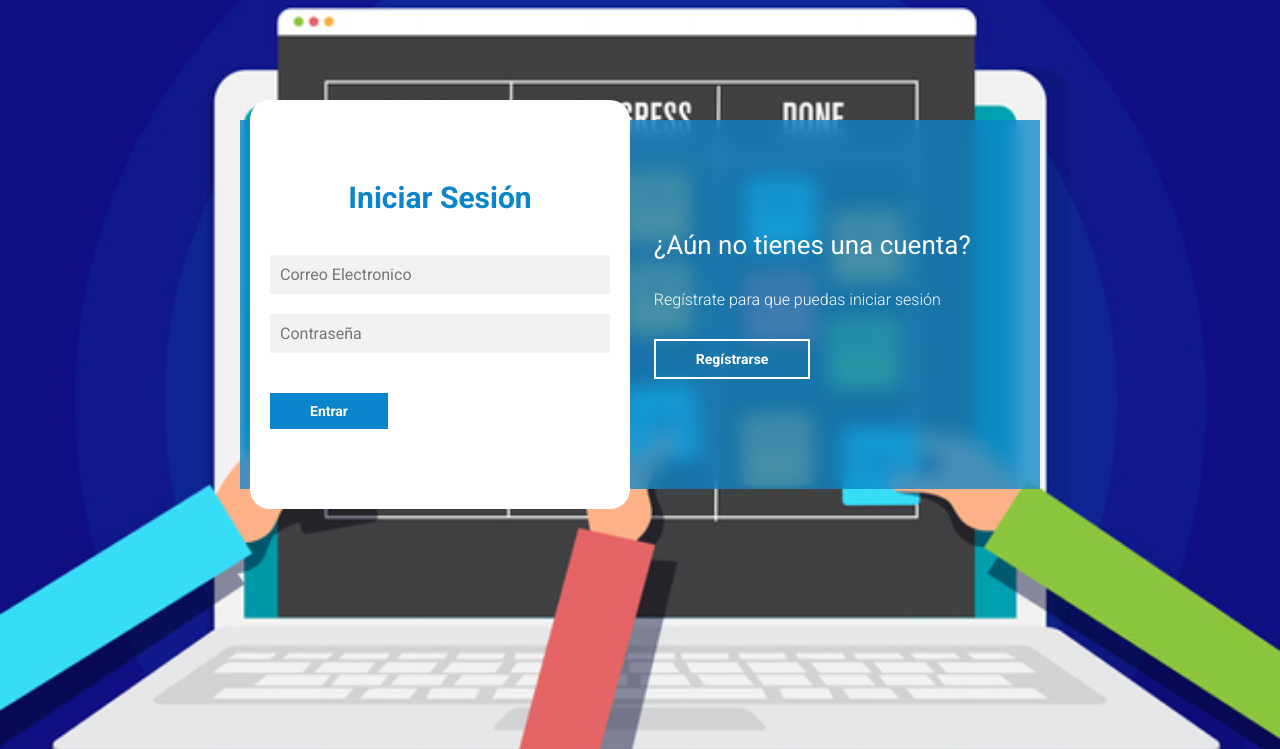
After one commit to BraPC/KANBANproyect, a PHP site: page /registro/registro.php in a window 1280 px wide. The commit adds this page. Shown: the top 749 px of the page. Run offline with PHP 8.4, Linux system fonts and the light colour scheme.

Commit message:
cambios para el registro de usuarios

```diff
--- a/CSS/style.css
+++ b/CSS/style.css
@@ -136,6 +136,7 @@ footer{
 li{
     display: list-item;
     text-align: -webkit-match-parent;
+	list-style: none;
 }
 .conteiner{
     display: flex;
--- /dev/null
+++ b/IMG/test.php
@@ -0,0 +1 @@
+l
--- /dev/null
+++ b/registro/cerrar_sesion.php
@@ -0,0 +1,5 @@
+<?php
+	session_start();
+	session_destroy();
+	header("location: ../index.php");
+?>
--- /dev/null
+++ b/registro/estilos.css
@@ -0,0 +1,176 @@
+*{
+    margin: 0;
+    padding: 0;
+    box-sizing: border-box;
+    text-decoration: none;
+    font-family: 'Roboto', sans-serif;
+}
+
+body{
+    background-image: url(Kanban4.jpg);
+    background-size: cover;
+    background-repeat: no-repeat;
+    background-position: center;
+    background-attachment: fixed;
+}
+
+main{
+    width: 100%;
+    padding: 20px;
+    margin: auto;
+    margin-top: 100px;
+}
+
+.contenedor__todo{
+    width: 100%;
+    max-width: 800px;
+    margin: auto;
+    position: relative;
+}
+
+.caja__trasera{
+    width: 100%;
+    padding: 10px 20px;
+    display: flex;
+    justify-content: center;
+    -webkit-backdrop-filter: blur(10px);
+    backdrop-filter: blur(10px);
+    background-color: rgba(10,132,202,0.75);
+
+}
+
+.caja__trasera div{
+    margin: 100px 40px;
+    color: white;
+    transition: all 500ms;
+}
+
+
+.caja__trasera div p,
+.caja__trasera button{
+    margin-top: 30px;
+}
+
+.caja__trasera div h3{
+    font-weight: 400;
+    font-size: 26px;
+}
+
+.caja__trasera div p{
+    font-size: 16px;
+    font-weight: 300;
+}
+
+.caja__trasera .button{
+    padding: 10px 40px;
+    border: 2px solid #fff;
+    font-size: 14px;
+    background: transparent;
+    font-weight: 600;
+    cursor: pointer;
+    color: white;
+    outline: none;
+    transition: all 300ms;
+}
+
+.caja__trasera .button:hover{
+    background: #fff;
+    color: #46A2FD;
+}
+
+/*Formularios*/
+
+.contenedor__login-register{
+    display: flex;
+    align-items: center;
+    width: 100%;
+    max-width: 380px;
+    position: relative;
+    top: -185px;
+    left: 10px;
+
+    /*La transicion va despues del codigo JS*/
+    transition: left 500ms cubic-bezier(0.175, 0.885, 0.320, 1.275);
+}
+
+.contenedor__login-register form{
+    width: 100%;
+    padding: 80px 20px;
+    background: white;
+    position: absolute;
+    border-radius: 20px;
+}
+
+.contenedor__login-register form h2{
+    font-size: 30px;
+    text-align: center;
+    margin-bottom: 20px;
+    color: rgb(10,132,202);
+}
+
+.contenedor__login-register form input{
+    width: 100%;
+    margin-top: 20px;
+    padding: 10px;
+    border: none;
+    background: #F2F2F2;
+    font-size: 16px;
+    outline: none;
+}
+
+.contenedor__login-register form .button{
+    padding: 10px 40px;
+    margin-top: 40px;
+    border: none;
+    font-size: 14px;
+    background: rgb(10,132,202);
+    font-weight: 600;
+    cursor: pointer;
+    color: white;
+    outline: none;
+}
+
+
+
+
+.formulario__login{
+    opacity: 1;
+    display: block;
+}
+.formulario__register{
+    display: none;
+}
+
+
+
+@media screen and (max-width: 850px){
+
+    main{
+        margin-top: 50px;
+    }
+
+    .caja__trasera{
+        max-width: 350px;
+        height: 300px;
+        flex-direction: column;
+        margin: auto;
+    }
+
+    .caja__trasera div{
+        margin: 0px;
+        position: absolute;
+    }
+
+
+    /*Formularios*/
+
+    .contenedor__login-register{
+        top: -10px;
+        left: -5px;
+        margin: auto;
+    }
+
+    .contenedor__login-register form{
+        position: relative;
+    }
+}
--- /dev/null
+++ b/registro/js/script.js
@@ -0,0 +1,64 @@
+//Ejecutando funciones
+document.getElementById("btn__iniciar-sesion").addEventListener("click", iniciarSesion);
+document.getElementById("btn__registrarse").addEventListener("click", register);
+window.addEventListener("resize", anchoPage);
+
+//Declarando variables
+var formulario_login = document.querySelector(".formulario__login");
+var formulario_register = document.querySelector(".formulario__register");
+var contenedor_login_register = document.querySelector(".contenedor__login-register");
+var caja_trasera_login = document.querySelector(".caja__trasera-login");
+var caja_trasera_register = document.querySelector(".caja__trasera-register");
+
+    //FUNCIONES
+
+function anchoPage(){
+
+    if (window.innerWidth > 850){
+        caja_trasera_register.style.display = "block";
+        caja_trasera_login.style.display = "block";
+    }else{
+        caja_trasera_register.style.display = "block";
+        caja_trasera_register.style.opacity = "1";
+        caja_trasera_login.style.display = "none";
+        formulario_login.style.display = "block";
+        contenedor_login_register.style.left = "0px";
+        formulario_register.style.display = "none";
+    }
+}
+
+anchoPage();
+
+
+    function iniciarSesion(){
+        if (window.innerWidth > 850){
+            formulario_login.style.display = "block";
+            contenedor_login_register.style.left = "10px";
+            formulario_register.style.display = "none";
+            caja_trasera_register.style.opacity = "1";
+            caja_trasera_login.style.opacity = "0";
+        }else{
+            formulario_login.style.display = "block";
+            contenedor_login_register.style.left = "0px";
+            formulario_register.style.display = "none";
+            caja_trasera_register.style.display = "block";
+            caja_trasera_login.style.display = "none";
+        }
+    }
+
+    function register(){
+        if (window.innerWidth > 850){
+            formulario_register.style.display = "block";
+            contenedor_login_register.style.left = "410px";
+            formulario_login.style.display = "none";
+            caja_trasera_register.style.opacity = "0";
+            caja_trasera_login.style.opacity = "1";
+        }else{
+            formulario_register.style.display = "block";
+            contenedor_login_register.style.left = "0px";
+            formulario_login.style.display = "none";
+            caja_trasera_register.style.display = "none";
+            caja_trasera_login.style.display = "block";
+            caja_trasera_login.style.opacity = "1";
+        }
+}
--- /dev/null
+++ b/registro/registro.php
@@ -0,0 +1,73 @@
+<?php
+	//Si no tienes sesion te reenvia a la pagina principal
+
+	session_start();
+	if(isset($_SESSION['usuario'])){
+		echo '
+			<script>
+				alert("Ya inicio sesion");
+				window.location = "../index_usuario.php";
+			</script>
+		';
+		die();
+	}
+
+?>
+
+<!DOCTYPE html>
+<html lang="en">
+<head>
+    <meta charset="UTF-8">
+    <meta name="viewport" content="width=device-width, initial-scale=1.0">
+    <title>Login y Register - MagtimusPro</title>
+
+    <link href="https://fonts.googleapis.com/css2?family=Roboto:ital,wght@0,100;0,300;0,400;0,500;0,700;0,900;1,100;1,300;1,400;1,500;1,700;1,900&display=swap" rel="stylesheet">
+
+
+    <link rel="stylesheet" href="estilos.css">
+</head>
+<body>
+
+        <main>
+
+            <div class="contenedor__todo">
+                <div class="caja__trasera">
+                    <div class="caja__trasera-login">
+                        <h3>¿Ya tienes una cuenta?</h3>
+                        <p>Inicia sesión para entrar en la página</p>
+                        <button id="btn__iniciar-sesion" class="button">Iniciar Sesión</button>
+                    </div>
+                    <div class="caja__trasera-register">
+                        <h3>¿Aún no tienes una cuenta?</h3>
+                        <p>Regístrate para que puedas iniciar sesión</p>
+                        <button id="btn__registrarse" class="button">Regístrarse</button>
+                    </div>
+                </div>
+
+                <!--Formulario de Login y registro-->
+                <div class="contenedor__login-register">
+                    <!--Login-->
+                    <form action="login_usuario_be.php" method="POST" class="formulario__login">
+                        <h2>Iniciar Sesión</h2>
+                        <input type="text" placeholder="Correo Electronico" name="correo">
+                        <input type="password" placeholder="Contraseña" name="contrasena">
+                        <button class="button">Entrar</button>
+                    </form>
+
+                    <!--Register-->
+                    <form action="registro_usuario_be.php" method="POST" class="formulario__register">
+                        <h2>Regístrarse</h2>
+                        <input type="text" placeholder="Nombre completo" name="nombre_completo">
+                        <input type="text" placeholder="Correo Electronico" name="correo">
+                        <input type="text" placeholder="Usuario" name="usuario">
+                        <input type="password" placeholder="Contraseña" name="contrasena">
+                        <button class="button">Regístrarse</button>
+                    </form>
+                </div>
+            </div>
+
+        </main>
+
+        <script src="js/script.js"></script>
+</body>
+</html>
```
Also changed, not shown: index.php (renamed from index.html, +16 -7 lines), index_usuario.php (added, +141 -0 lines), registro/conexion_be.php (added, +14 -0 lines), registro/login_usuario_be.php (added, +36 -0 lines), registro/registro_usuario_be.php (added, +66 -0 lines), CSS/normalize.css, registro/Kanban.png (added), registro/Kanban4.jpg (added).
